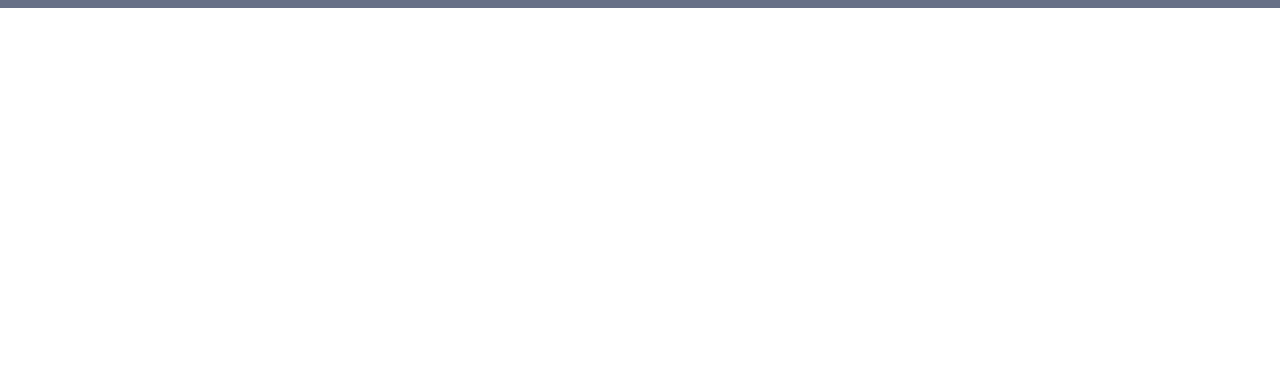
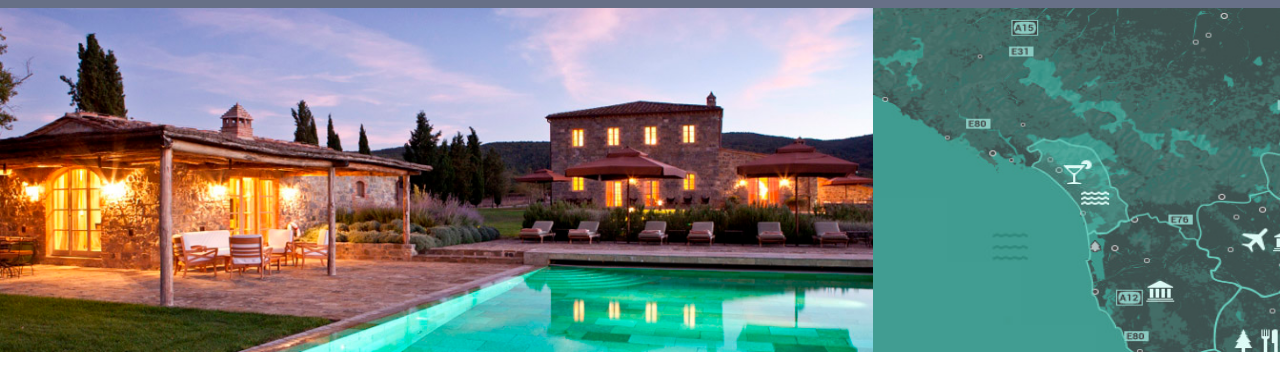
Before and after one commit to jay-miller93/TuscanyVilla, a plain HTML site: page index.html in a window 1280 px wide. Shown: the part 42-432 px from the top of the page. Drawn offline with nearby package versions, Linux system fonts and the light colour scheme.

Commit message:
added jumbotron

```diff
--- a/index.html
+++ b/index.html
@@ -24,13 +24,24 @@
 
             <img class="img-responsive logo" src="images/sandals_orange_logo.png" width="50" height="50" />
             <ul class="stubborn">
-            <li><a href="reviews">Reviews</a></li>
+            <li><a href="#reviews">Reviews</a></li>
             <li><a href="#ammenities">Ammenities</a></li>
             <li><a href="#locations">Locations</a></li>
-            <li><a class="active" href="contact">Contact</a></li>
+            <li><a href="#contact">Contact</a></li>
 
         </ul>
     </div>
 
+    <!--jumbotron-->
+    <div class="row">
+
+    <div class="col-md-8">
+        <img class="img-responsive pic2" src="images/tuscany-villas-sant-anna.jpg" />
+        </div>
+
+        <div class="col-md-4">
+            <img class="img-responsive pic1" src="images/Versilia (1).jpg"  />
+               </div>
+    </div>
 </body>
 </html>
--- a/style.css
+++ b/style.css
@@ -35,10 +35,14 @@ li a {
 .logo{
     margin:-20px 0px 0px 0px;
 }
-
-
-
-
-
-
-}
+  .pic1{
+      padding: 0px 0px 0px 0px;
+      width:450px;
+      height:344px;
+  }
+  .pic2{
+      padding:0px 0px 0px 0px;
+      width:934px;
+      height:344px;
+      max-width:200%;
+  }
```
